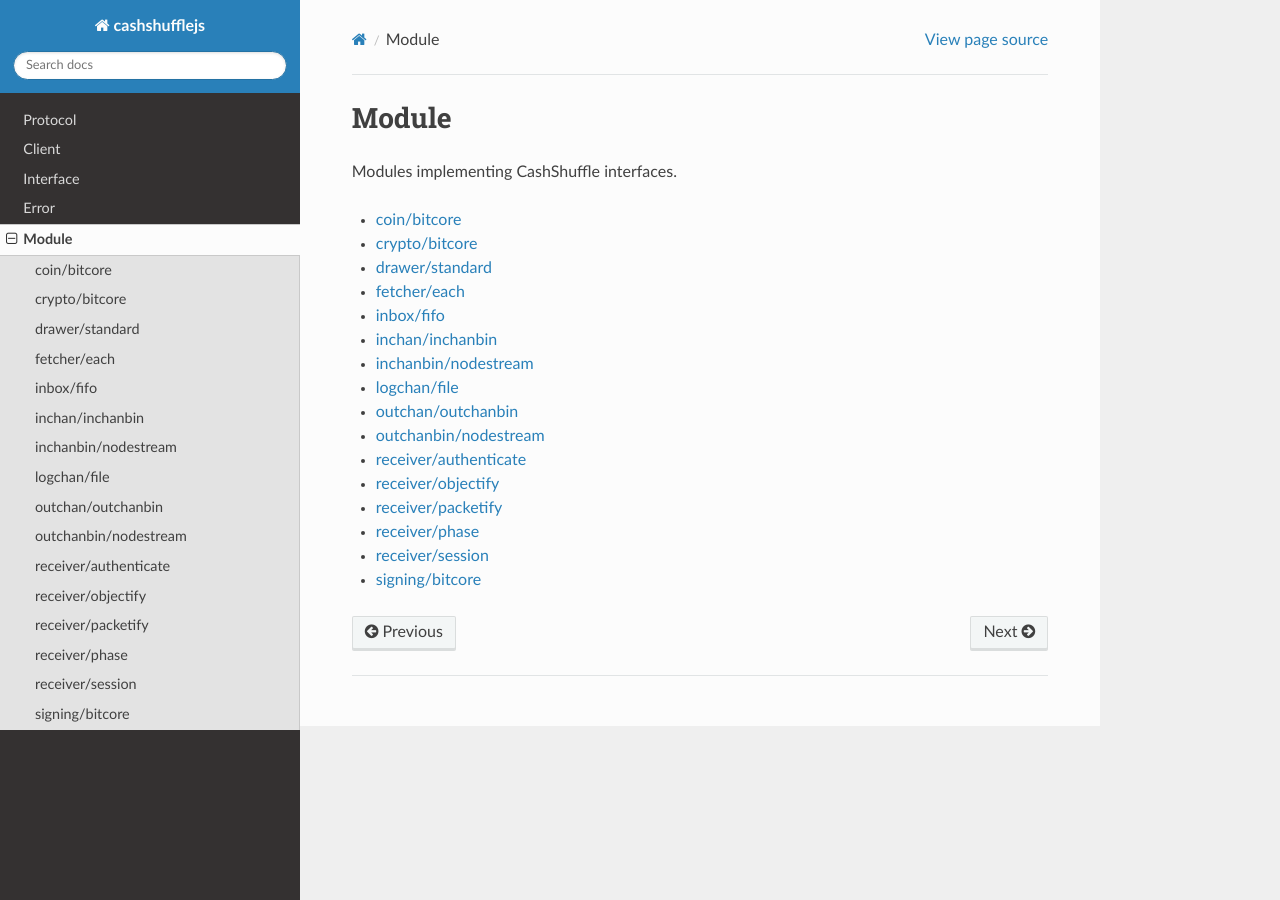
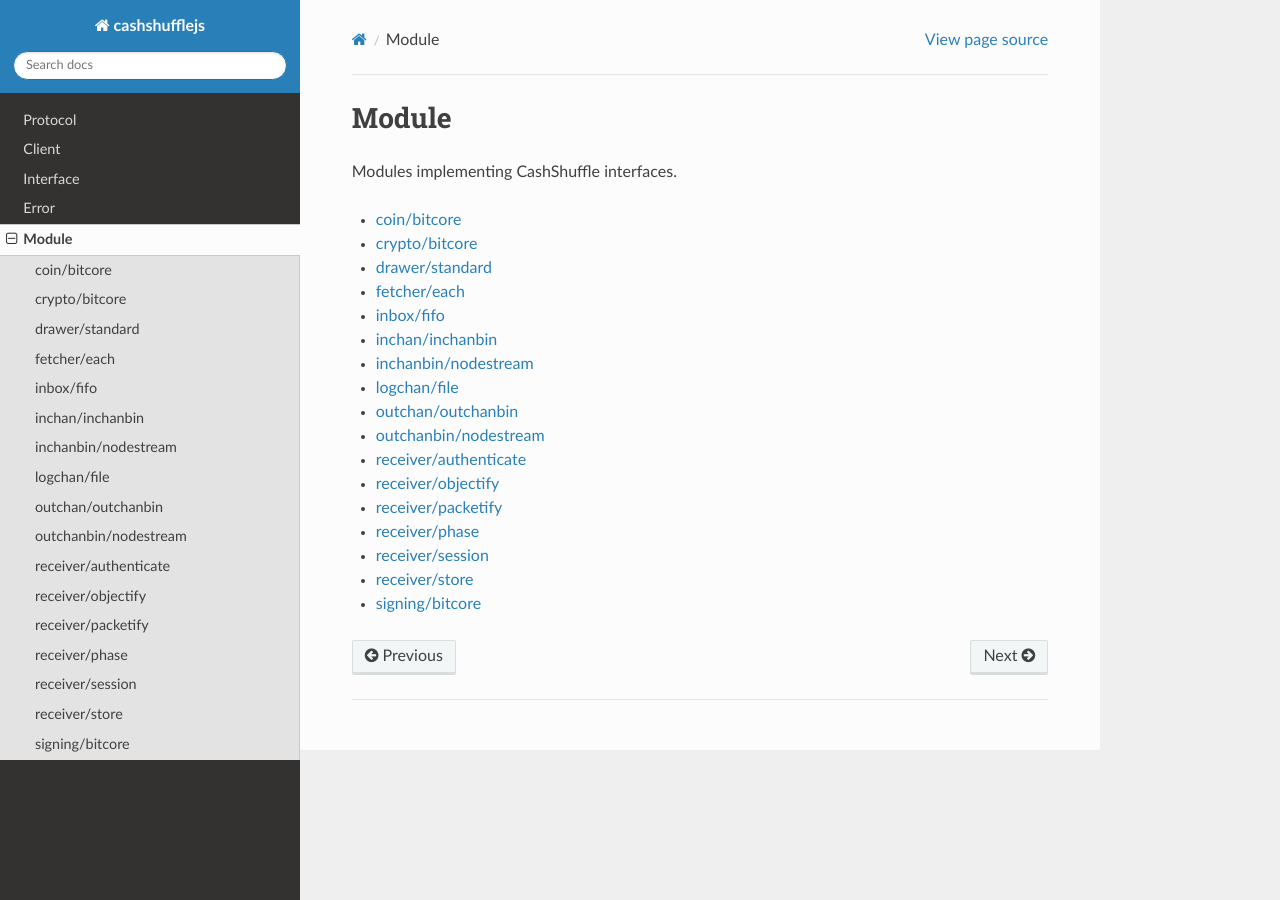
Before and after one commit to bookmoons/cashshufflejs, a Sphinx documentation site: the page built from doc/module.rst, in a window 1280 px wide. Built offline with Sphinx 7.4.7 and the Read the Docs theme 2.0.0, drawn with Linux system fonts in a browser that asks for light colours.

Commit message:
doc: Add receiver/store

```diff
--- a/doc/module.rst
+++ b/doc/module.rst
@@ -19,4 +19,5 @@
    module/receiver/packetify
    module/receiver/phase
    module/receiver/session
+   module/receiver/store
    module/signing/bitcore
--- /dev/null
+++ b/doc/module/receiver/store.rst
@@ -0,0 +1,5 @@
+receiver/store
+--------------
+
+.. automodule:: receiver/store
+   :members:
```
